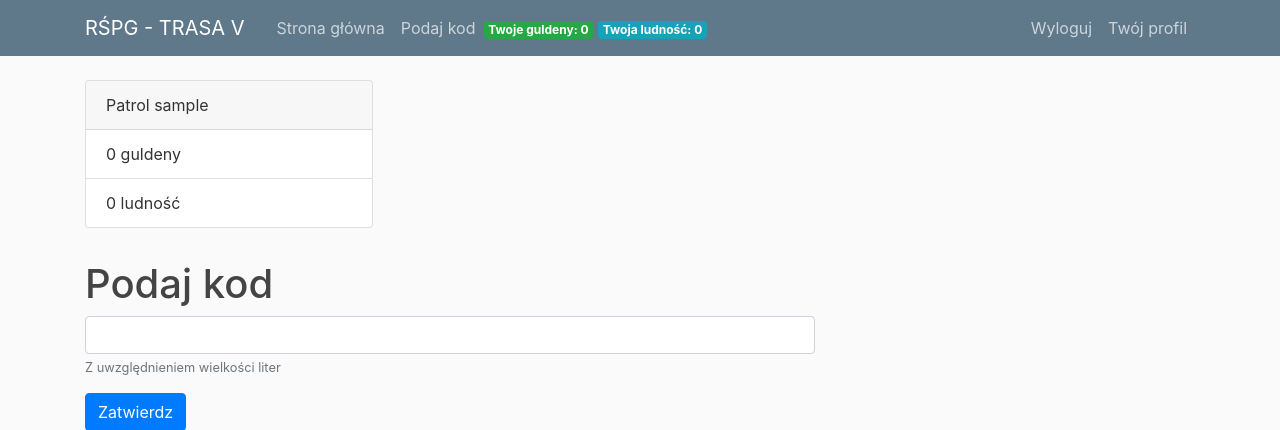
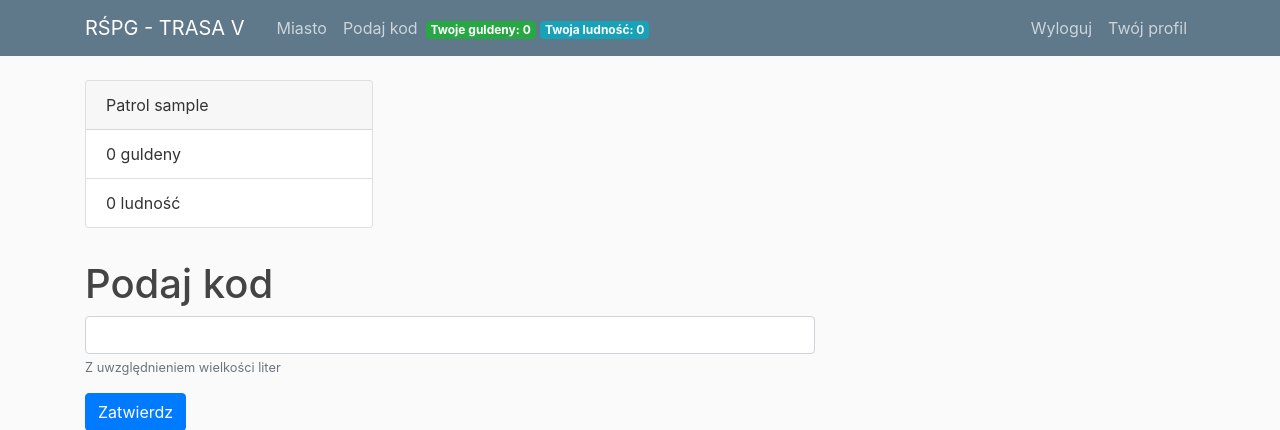
Before and after one commit to Dumbldore/Djago-live-city-game, a Django app: page /kod/ in a window 1280 px wide. Shown: the top 430 px of the page. Run offline with Django 3.2, Linux system fonts and the light colour scheme; the visitor is signed in with stand-in values (Sample User, id 1); data comes from the database, SQL or seed files in the repository; data that the repository does not hold is empty; some libraries are stand-ins or nearby versions.

Commit message:
Menu naming

```diff
--- a/blog/templates/blog/base.html
+++ b/blog/templates/blog/base.html
@@ -28,7 +28,7 @@
             </button>
             <div class="collapse navbar-collapse" id="navbarToggle">
                 <div class="navbar-nav mr-auto">
-                    <a class="nav-item nav-link" href="{% url 'city-home' %}">Strona główna</a>
+                    <a class="nav-item nav-link" href="{% url 'city-home' %}">Miasto</a>
                     <a class="nav-item nav-link" href="{% url 'city-code' %}">Podaj kod</a>
                     <span class="navbar-text"><span
                             class="badge badge-success">Twoje guldeny: {{ user.patrol2.money | floatformat }}</span>&nbsp;</span>
```
